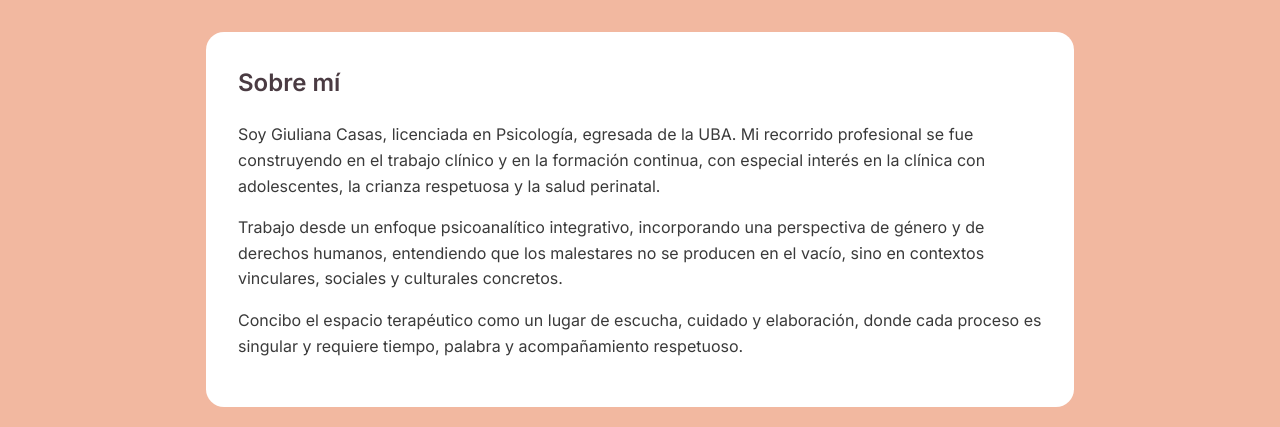
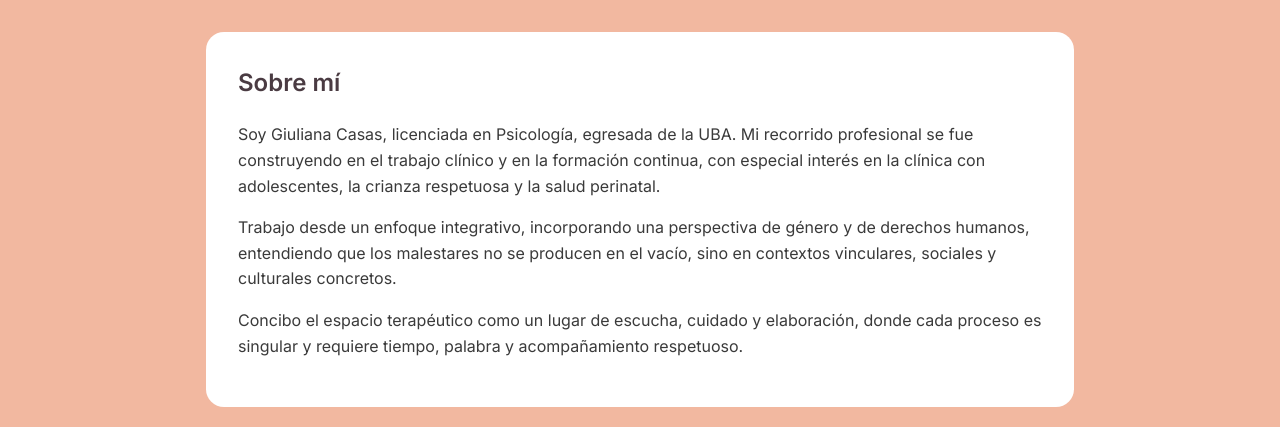
Before and after one commit to ags1805/tiempopsi, a plain HTML site: page index.html in a window 1280 px wide. Shown: the part 373-800 px from the top of the page. Drawn offline with nearby package versions, Linux system fonts and the light colour scheme.

Commit message:
Cambio texto de bio
Eliminamos palabra 'psicoanalitico' de la descripcion del enfoque.

```diff
--- a/index.html
+++ b/index.html
@@ -48,7 +48,7 @@
                 especial interés en la clínica con adolescentes, la crianza respetuosa y la salud perinatal.
             </p>
             <p>
-                Trabajo desde un enfoque psicoanalítico integrativo, incorporando una perspectiva de género y de
+                Trabajo desde un enfoque integrativo, incorporando una perspectiva de género y de
                 derechos humanos, entendiendo que los malestares no se producen en el vacío, sino en contextos
                 vinculares, sociales y culturales concretos.
             </p>
```
